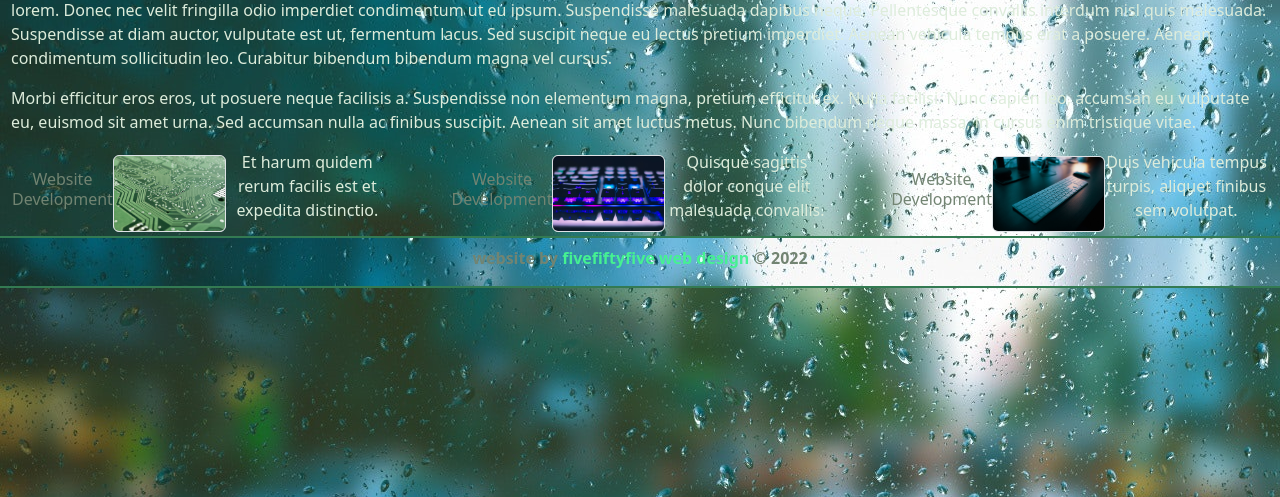
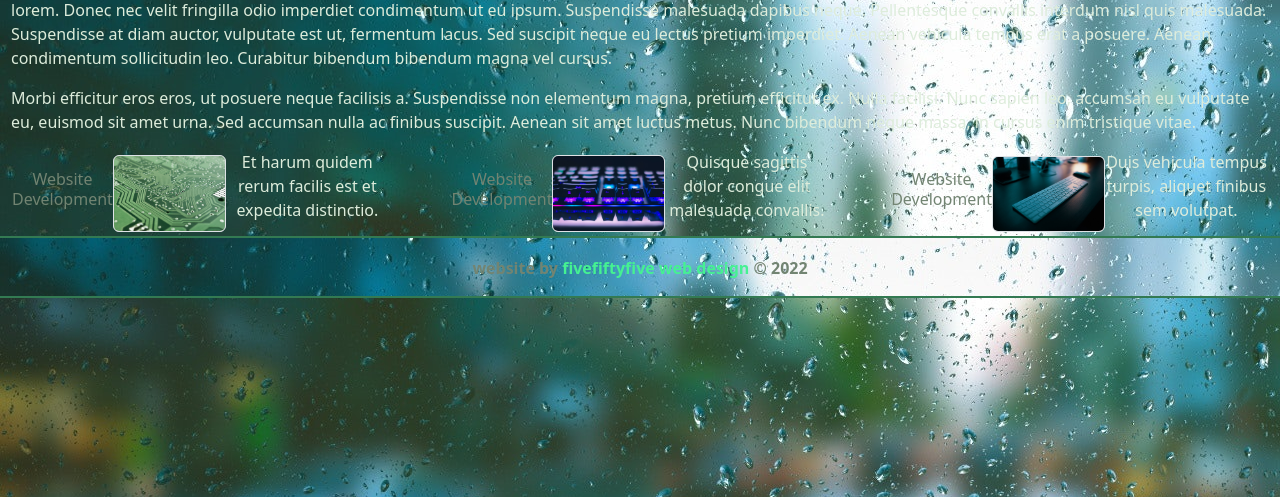
Before and after one commit to waxx567/working-folder, a Flask app: page / in a window 1280 px wide. Shown: the part 204-701 px from the top of the page. Run offline with Flask 2, Linux system fonts and the light colour scheme.

Commit message:
Update style.css

```diff
--- a/static/css/style.css
+++ b/static/css/style.css
@@ -52,6 +52,10 @@ body .thumbs-container img {
 
 }
 
+footer {
+    margin: 10px 0px 0px 0px;
+}
+
 .footer {
     padding: 8px 0px 0px 0px;
     display: flex;
```
